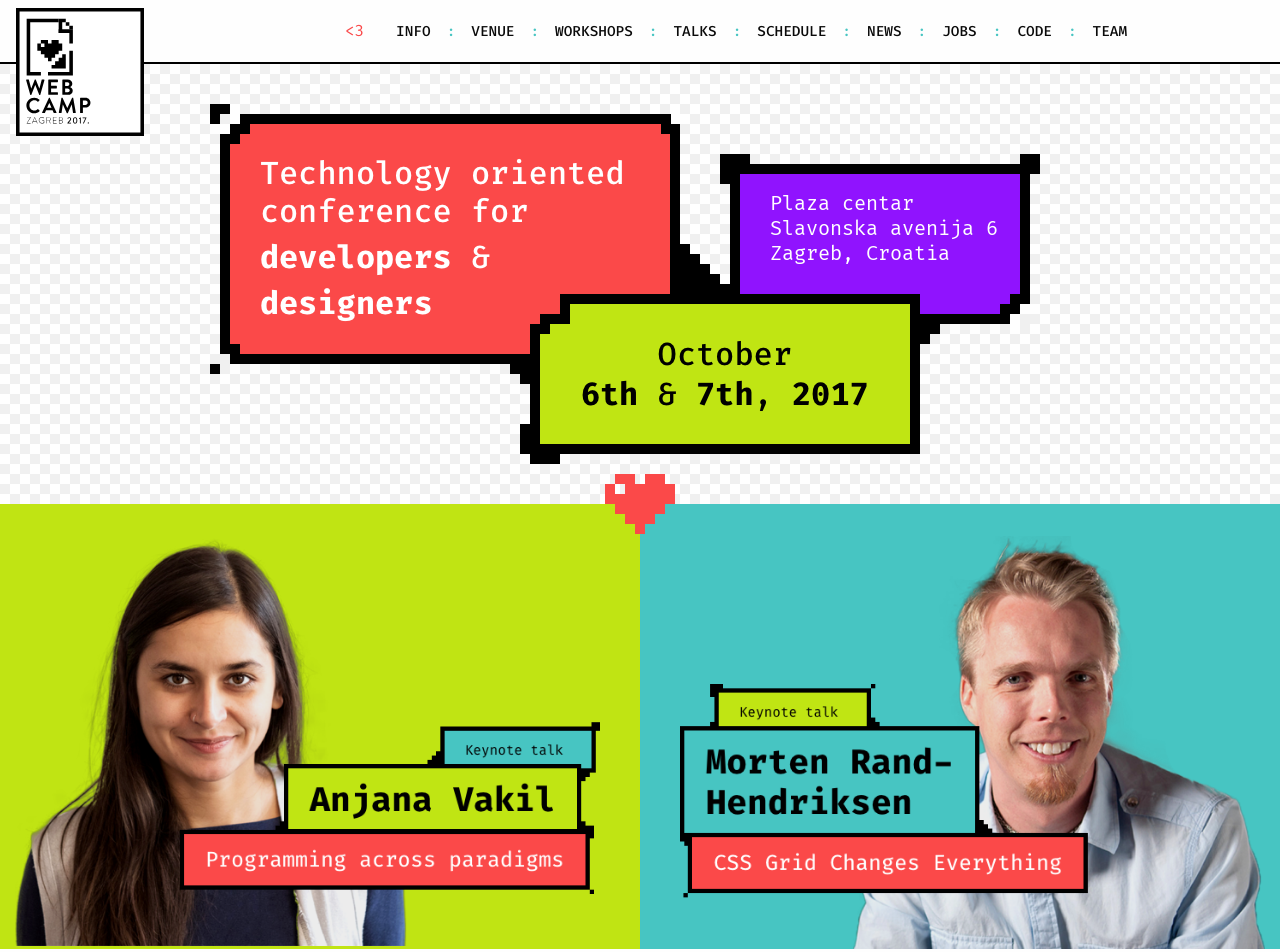
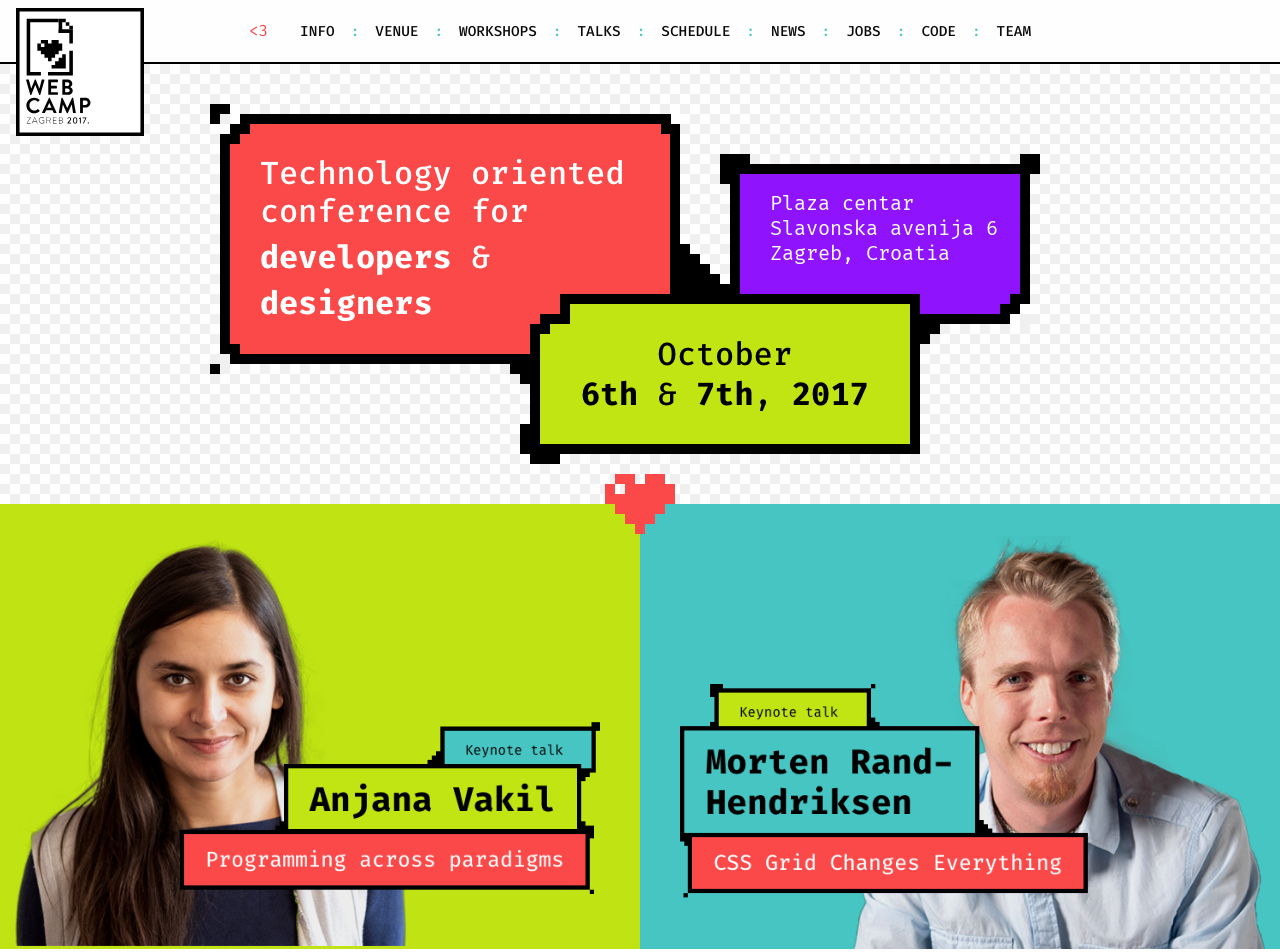
Before and after one commit to WebCampZg/2017.static, a plain HTML site: page index.html in a window 1280 px wide. Shown: the top 952 px of the page. Drawn offline with nearby package versions, Linux system fonts and the light colour scheme.

Commit message:
Center navigation

```diff
--- a/static/styles/style.css
+++ b/static/styles/style.css
@@ -3850,9 +3850,9 @@ select {
           margin-left: 1rem;
           color: #47C5C2; }
   .nav-bar .nav-right {
+    width: 12rem;
     display: flex;
     align-items: center;
-    background-color: #E6E6E6;
     height: calc(4rem - 2px); }
     .nav-bar .nav-right a {
       display: block;
```
